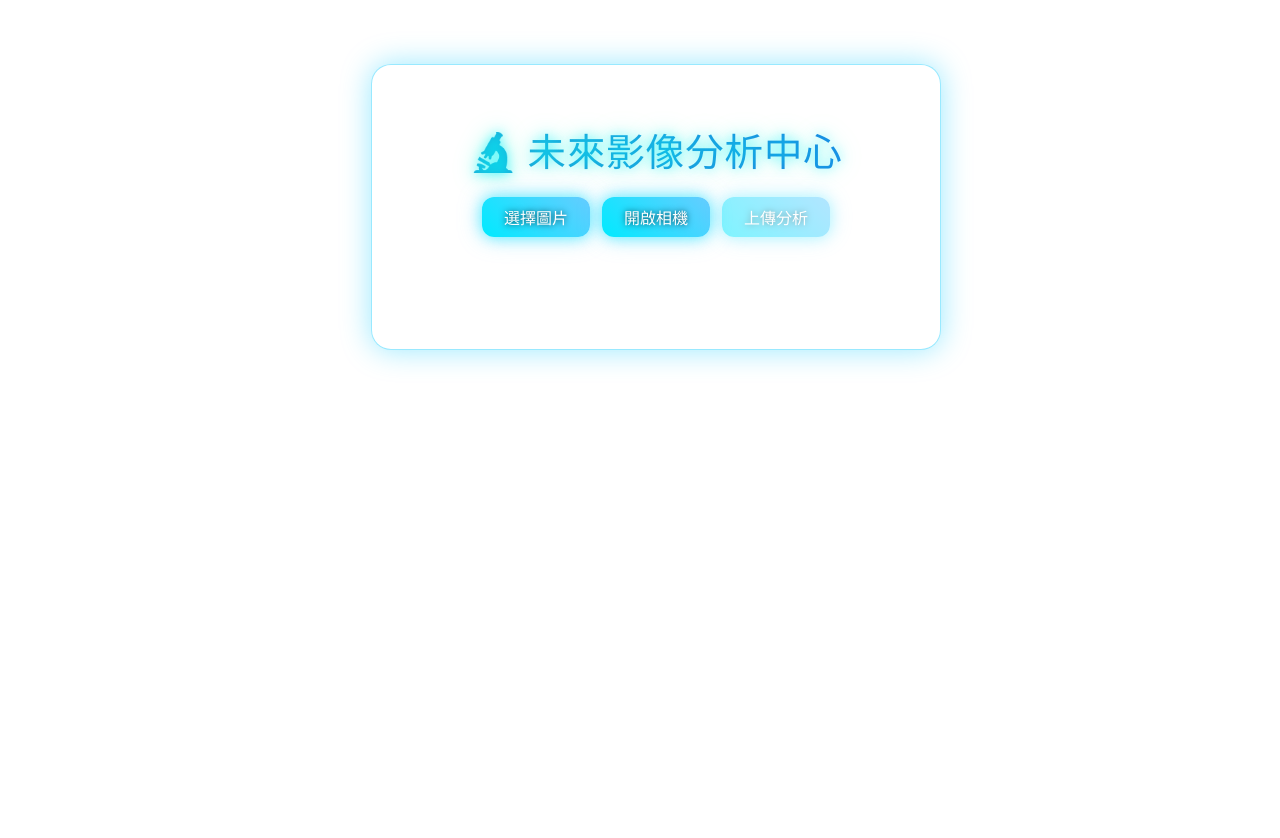
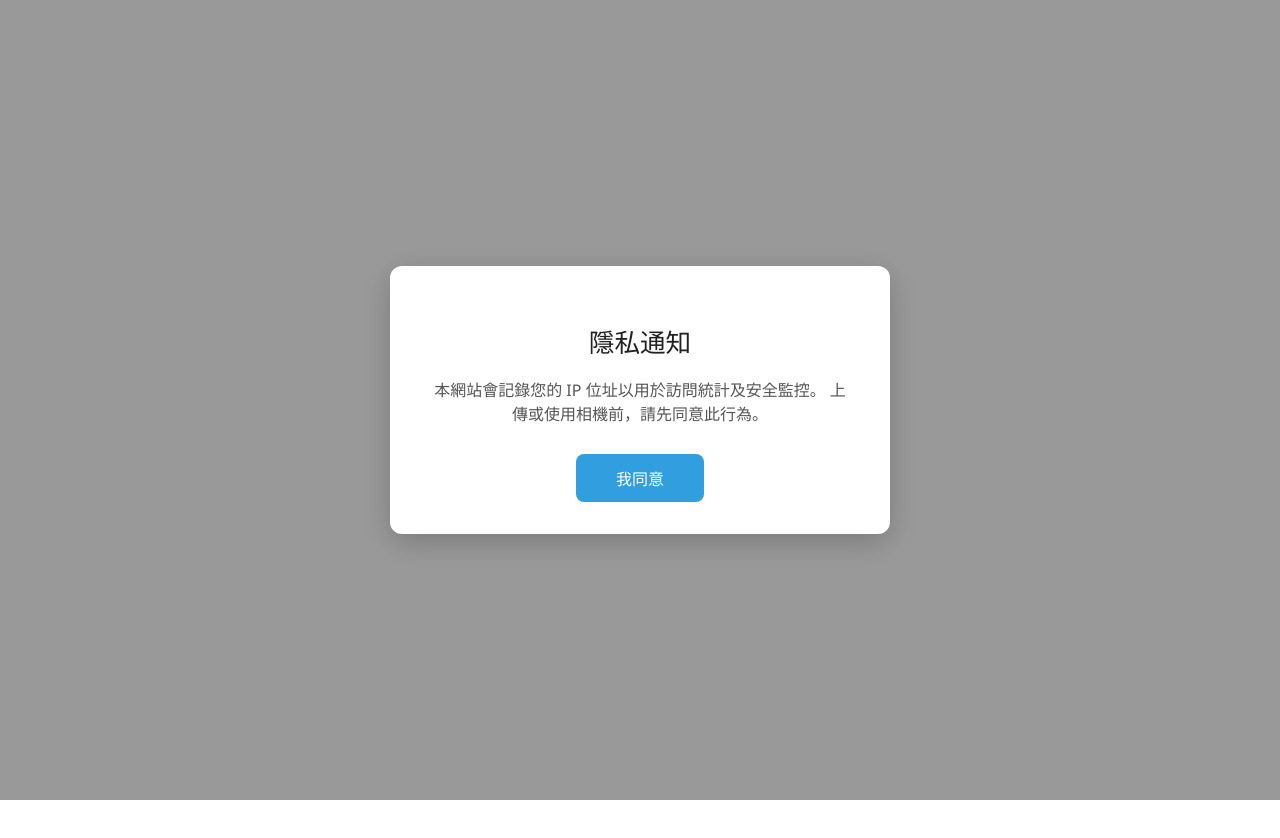
Before and after one commit to HW528xxxxx/ComputerVision_UI, a Vue app: page / in a window 1280 px wide. Shown: the top 838 px of the page. After the commit the page ends 800 px from the top, so only its background shows below. Built offline with nearby package versions, Linux system fonts and the light colour scheme.

Commit message:
新增IP同意modal

```diff
--- a/src/App.vue
+++ b/src/App.vue
@@ -1,7 +1,14 @@
 <template>
-  <ImageUploader />
+  <!-- IP 同意彈窗 -->
+  <IpConsentModal v-model="ipConsentGiven" />
+
+  <ImageUploader v-if="ipConsentGiven" />
 </template>
 
 <script setup>
+import { ref } from 'vue'
+import IpConsentModal from './components/IpConsentModal.vue'
 import ImageUploader from './components/ImageUploader.vue'
+
+const ipConsentGiven = ref(false)
 </script>
--- a/src/components/ImageUploader.vue
+++ b/src/components/ImageUploader.vue
@@ -2,6 +2,12 @@
   <div class="container">
     <!-- 載入中遮罩 -->
     <Loading v-if="loading || ttsLoading" />
+
+    <!-- IP 同意彈窗 -->
+    <IpConsentModal
+      v-model="showIpConsent"
+      @consent="handleConsent"
+    />
 
     <div class="card">
       <h1 class="title">🔬 未來影像分析中心</h1>
@@ -96,6 +102,7 @@
 import { ref, watch } from 'vue'
 import axios from 'axios'
 import Loading from './Loading.vue'
+import IpConsentModal from './IpConsentModal.vue'
 
 const file = ref(null)
 const previewUrl = ref('')
@@ -111,6 +118,8 @@ const ttsAudio = ref(null)
 const ttsSpeed = ref(1.5)
 const playing = ref(false)
 const fileInput = ref(null)
+const showIpConsent = ref(true)
+const ipConsentGiven = ref(false)
 
 function onFileChange(e) {
   error.value = ''
@@ -258,6 +267,13 @@ function onSelectImageClick() {
   }
 
   fileInput.value?.click()
+}
+
+function handleConsent(consent) {
+  ipConsentGiven.value = consent
+  if (!consent) {
+    error.value = { code: 'ConsentRequired', message: '您必須同意 IP 記錄才能使用此功能' }
+  }
 }
 
 // 監聽滑桿，直接套用語速
--- /dev/null
+++ b/src/components/IpConsentModal.vue
@@ -0,0 +1,114 @@
+<template>
+  <div v-if="!modelValue" class="modal-backdrop">
+    <div class="modal-card">
+      <h3>隱私通知</h3>
+      <p>
+        本網站會記錄您的 IP 位址以用於訪問統計及安全監控。
+        上傳或使用相機前，請先同意此行為。
+      </p>
+      <div class="modal-buttons">
+        <button @click="accept">我同意</button>
+      </div>
+    </div>
+  </div>
+</template>
+
+<script setup>
+import { defineProps, defineEmits } from 'vue'
+import axios from 'axios'
+
+const props = defineProps({
+  modelValue: {
+    type: Boolean,
+    required: true
+  }
+})
+
+const emits = defineEmits(['update:modelValue'])
+
+async function accept() {
+    const res = await axios.post(
+        `${import.meta.env.VITE_API_BASE}/api/Notify/enter`,
+        props.form,
+        { headers: { 'Content-Type': 'multipart/form-data' } }
+    )
+    console.log('Notify response:', res.data)
+
+    emits('update:modelValue', true)
+}
+</script>
+
+<style scoped>
+.modal-backdrop {
+  position: fixed;
+  top: 0;
+  left: 0;
+  width: 100%;
+  height: 100%;
+  background: rgba(0, 0, 0, 0.4);
+  display: flex;
+  justify-content: center;
+  align-items: center;
+  z-index: 9999;
+}
+
+.modal-card {
+  background: #ffffff;
+  border-radius: 12px;
+  padding: 32px 40px;
+  max-width: 420px;
+  text-align: center;
+  color: #333;
+  box-shadow: 0 8px 30px rgba(0, 0, 0, 0.2);
+  animation: fadeIn 0.3s ease-out;
+  font-family: "Segoe UI", "Roboto", sans-serif;
+}
+
+.modal-card h3 {
+  font-size: 1.6rem;
+  color: #222;
+  font-weight: 700;
+  margin-bottom: 16px;
+}
+
+.modal-card p {
+  font-size: 1rem;
+  color: #555;
+  line-height: 1.5;
+  margin-bottom: 28px;
+}
+
+.modal-buttons {
+  display: flex;
+  justify-content: center;
+}
+
+.modal-buttons button {
+  padding: 12px 40px;
+  border-radius: 8px;
+  border: none;
+  background: #309edf;
+  color: #fff;
+  font-weight: 600;
+  font-size: 1rem;
+  cursor: pointer;
+  transition: 0.3s ease;
+}
+
+.modal-buttons button:hover {
+  transform: scale(1);
+  box-shadow: 0 0 25px #309edf, 0 0 35px #309edf;
+}
+
+@keyframes fadeIn {
+  from {
+    opacity: 0;
+    transform: translateY(-10px);
+  }
+  to {
+    opacity: 1;
+    transform: translateY(0);
+  }
+}
+
+</style>
```
